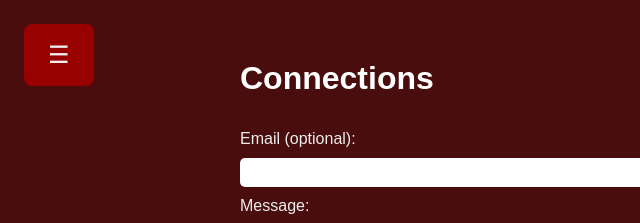
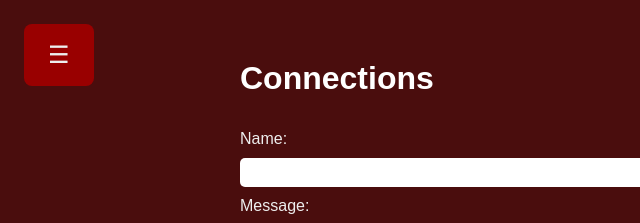
Before and after one commit to rawmedlens/rawmedlens, a plain HTML site: page connections.html in a window 1280 px wide. Shown: the top 223 px of the page, 0-640 px from the left. Drawn offline with Linux system fonts and the light colour scheme.

Commit message:
Update connections.html

```diff
--- a/connections.html
+++ b/connections.html
@@ -34,7 +34,7 @@
 
   <h1>Connections</h1>
   <form action="https://formspree.io/f/xldjkngz" method="POST">
-    <label for="email">Email (optional):</label>
+    <label for="email">Name:</label>
     <input type="email" name="email" id="email">
     <label for="message">Message:</label>
     <textarea name="message" id="message" rows="6" required></textarea>
```
